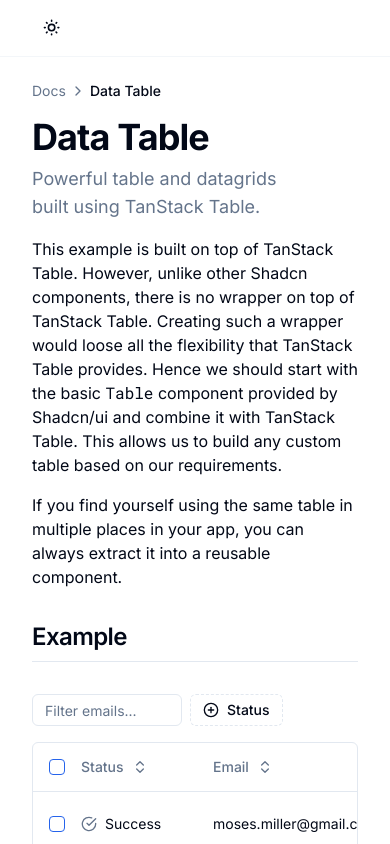
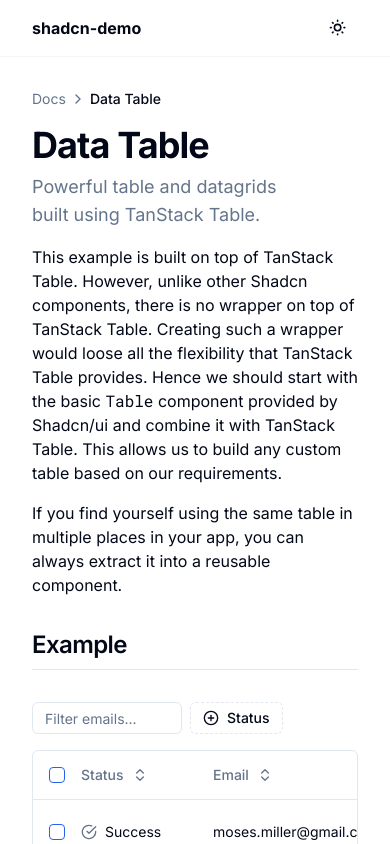
Before and after one commit to nareshbhatia/shadcn-demo, a Next.js app: page /components/data-table in a window 390 px wide. Shown: the top 844 px of the page. Built offline with nearby package versions, Linux system fonts and the light colour scheme.

Commit message:
fix issue with commands being disabled in data-table demo

```diff
--- a/src/app/components/data-table/columns.tsx
+++ b/src/app/components/data-table/columns.tsx
@@ -56,6 +56,8 @@
         </div>
       );
     },
+    // eslint-disable-next-line @typescript-eslint/no-unsafe-return, @typescript-eslint/no-unsafe-member-access, @typescript-eslint/no-unsafe-call
+    filterFn: (row, id, value) => value.includes(row.getValue(id)),
   },
   {
     accessorKey: 'email',
--- a/src/app/components/layout.tsx
+++ b/src/app/components/layout.tsx
@@ -8,17 +8,13 @@
 
 export default function ComponentsLayout({ children }: DocsLayoutProps) {
   return (
-    <div className="border-b">
-      <div className="container flex-1 items-start md:grid md:grid-cols-[220px_minmax(0,1fr)] md:gap-6 lg:grid-cols-[240px_minmax(0,1fr)] lg:gap-10">
-        <aside className="fixed top-14 z-30 -ml-2 hidden h-[calc(100vh-3.5rem)] w-full shrink-0 md:sticky md:block">
-          <ScrollArea className="h-full py-6 pr-6 lg:py-8">
-            <DocsSidebarNav items={sidebarNavConfig} />
-          </ScrollArea>
-        </aside>
-        <main className="relative py-6 lg:gap-10 lg:py-8 xl:grid xl:grid-cols-[1fr_300px]">
-          <div className="mx-auto w-full min-w-0">{children}</div>
-        </main>
-      </div>
+    <div className="container max-w-screen-xl flex-1 items-start md:grid md:grid-cols-[220px_minmax(0,1fr)] md:gap-6 lg:grid-cols-[240px_minmax(0,1fr)] lg:gap-10">
+      <aside className="fixed top-14 z-30 -ml-2 hidden h-[calc(100vh-3.5rem)] w-full shrink-0 md:sticky md:block">
+        <ScrollArea className="h-full py-6 pr-6 lg:py-8">
+          <DocsSidebarNav items={sidebarNavConfig} />
+        </ScrollArea>
+      </aside>
+      <main className="py-8">{children}</main>
     </div>
   );
 }
--- a/src/components/main-nav.tsx
+++ b/src/components/main-nav.tsx
@@ -10,13 +10,11 @@
   const pathname = usePathname();
 
   return (
-    <div className="mr-4 hidden md:flex">
-      <Link className="mr-6 flex items-center space-x-2" href="/">
-        <span className="hidden font-bold sm:inline-block">
-          {siteConfig.name}
-        </span>
+    <>
+      <Link className="flex items-center space-x-2" href="/">
+        <span className="font-bold">{siteConfig.name}</span>
       </Link>
-      <nav className="flex items-center gap-6 text-sm">
+      <nav className="hidden items-center gap-6 text-sm md:flex">
         <Link
           className={cn(
             'transition-colors hover:text-foreground/80',
@@ -30,13 +28,13 @@
         </Link>
         <Link
           className={cn(
-            'hidden text-foreground/60 transition-colors hover:text-foreground/80 lg:block',
+            'text-foreground/60 transition-colors hover:text-foreground/80',
           )}
           href={siteConfig.links.github}
         >
           GitHub
         </Link>
       </nav>
-    </div>
+    </>
   );
 }
--- a/src/components/site-header.tsx
+++ b/src/components/site-header.tsx
@@ -4,10 +4,12 @@
 export function SiteHeader() {
   return (
     <header className="sticky top-0 z-50 w-full border-b border-border/40 bg-background/95 backdrop-blur supports-[backdrop-filter]:bg-background/60">
-      <div className="container flex h-14 max-w-screen-2xl items-center">
-        <MainNav />
-        <div className="flex flex-1 items-center justify-between space-x-2 md:justify-end">
-          <nav className="flex items-center">
+      <div className="container flex h-14 max-w-screen-xl items-center justify-between gap-4">
+        <div className="flex items-center gap-6">
+          <MainNav />
+        </div>
+        <div className="flex flex-1 items-center justify-end">
+          <nav className="flex items-center gap-1">
             <ModeToggle />
           </nav>
         </div>
--- a/src/components/ui/command.tsx
+++ b/src/components/ui/command.tsx
@@ -116,7 +116,7 @@
 >(({ className, ...props }, ref) => (
   <CommandPrimitive.Item
     className={cn(
-      'relative flex cursor-default select-none items-center rounded-sm px-2 py-1.5 text-sm outline-none aria-selected:bg-accent aria-selected:text-accent-foreground data-[disabled]:pointer-events-none data-[disabled]:opacity-50',
+      'relative flex cursor-default select-none items-center rounded-sm px-2 py-1.5 text-sm outline-none aria-selected:bg-accent aria-selected:text-accent-foreground data-[disabled="true"]:pointer-events-none data-[disabled="true"]:opacity-50',
       className,
     )}
     ref={ref}
```
Also changed, not shown: package.json (+5 -5 lines), 1 other file (tests, documents, lock files or other folders).
